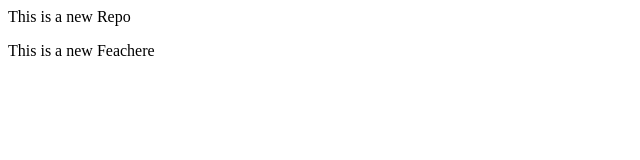
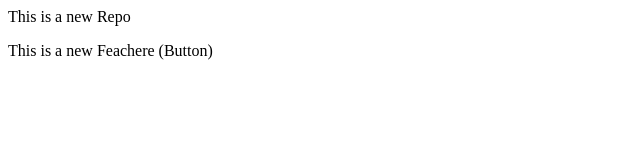
Before and after one commit to Pradeepvishwakarma02/localrepo, a plain HTML site: page index.html in a window 1280 px wide. Shown: the full height of the page, 0-640 px from the left. Drawn offline with Linux system fonts and the light colour scheme.

Commit message:
Add button

```diff
--- a/index.html
+++ b/index.html
@@ -1,2 +1,2 @@
 <p>This is a new Repo</p>
-<p>This is a new Feachere</p>
+<p>This is a new Feachere (Button)</p>
```
